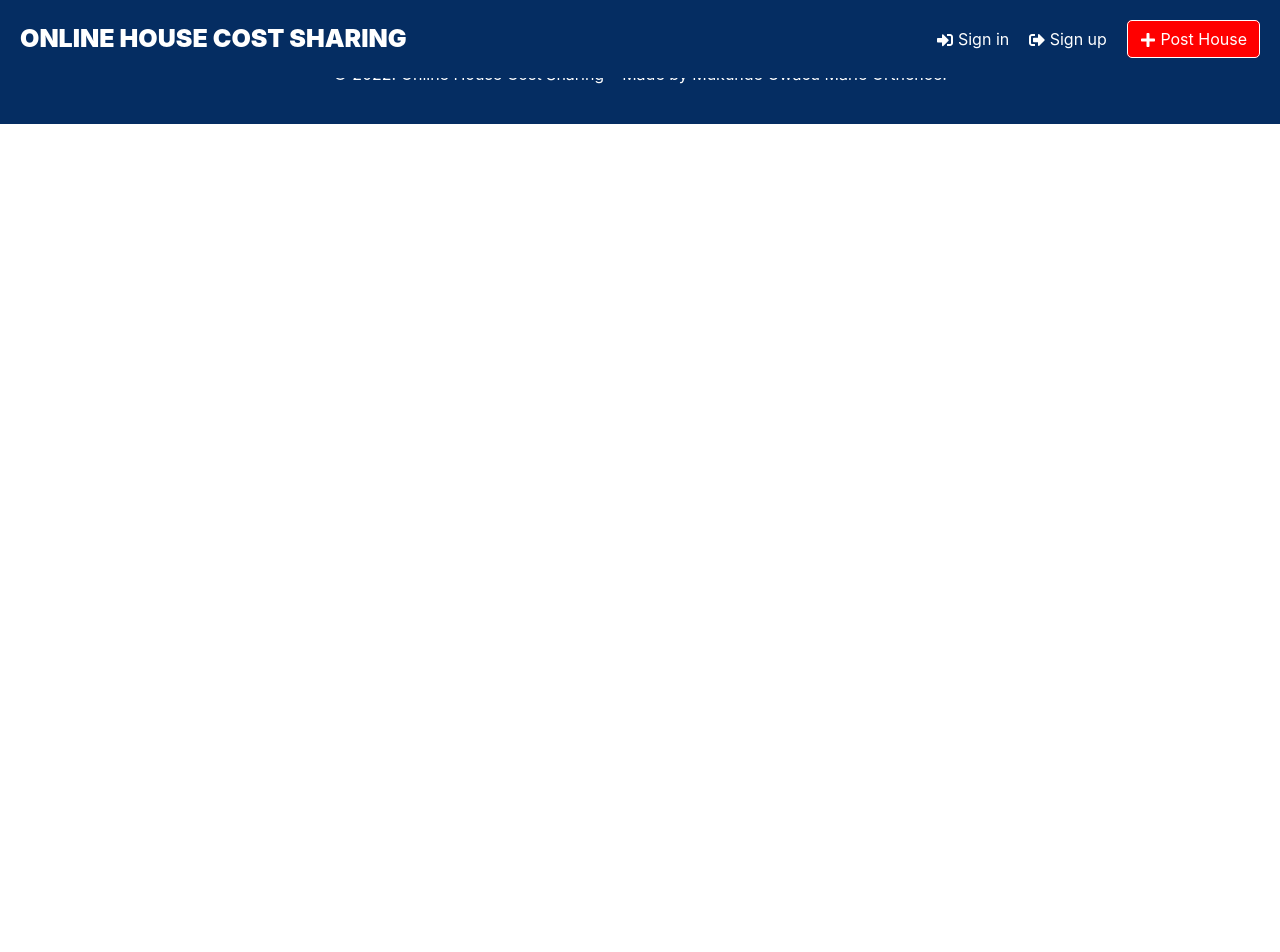
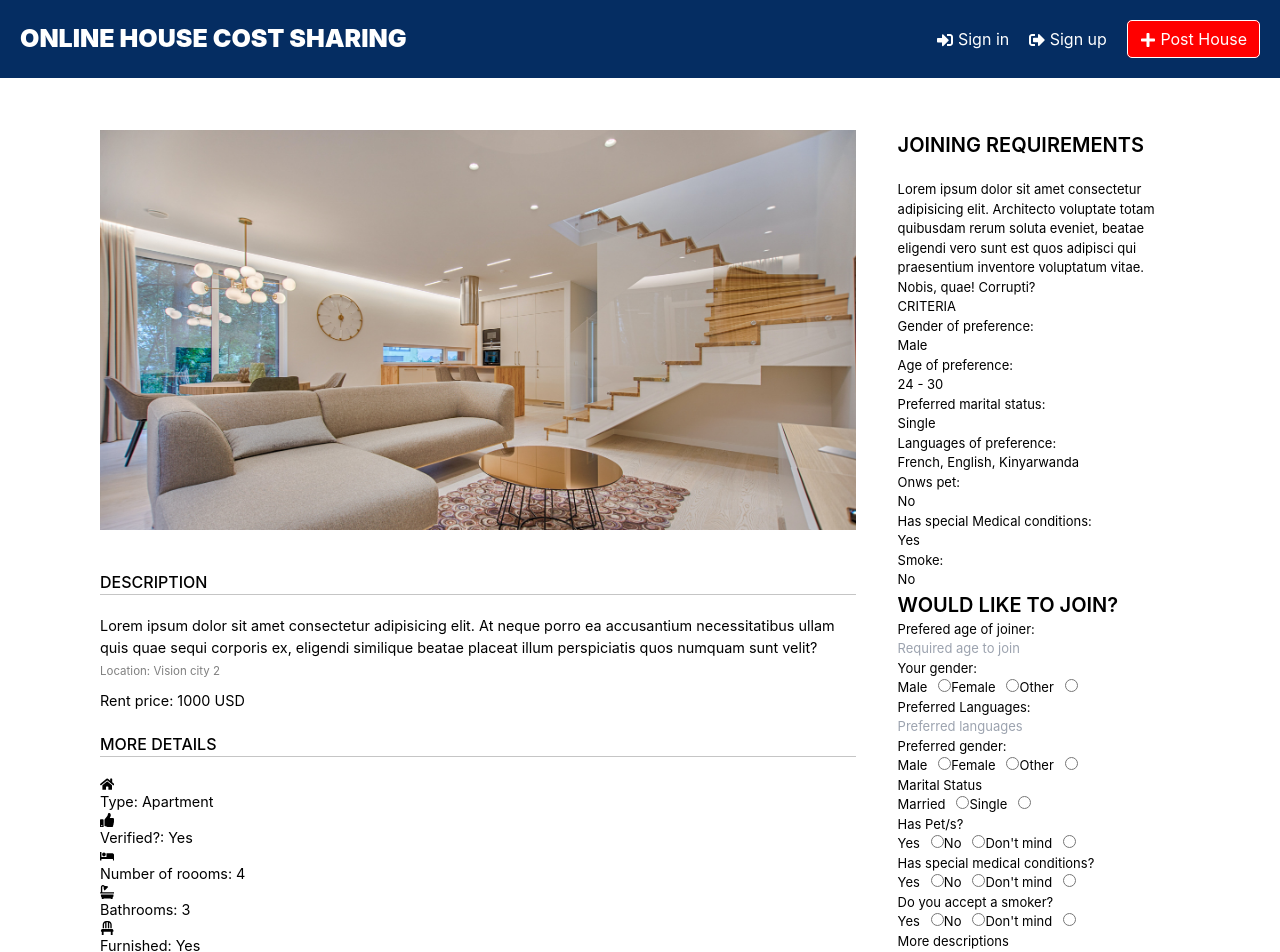
Before and after one commit to hirwajeaneric/online-house-cost-sharing-system, a React (Create React App) app in the folder client/: page /housedetails/1 in a window 1280 px wide. Shown: the top 952 px of the page. Before the commit the page ends 800 px from the top, so only its background shows below. Built offline with nearby package versions, Linux system fonts and the light colour scheme.

Commit message:
House details in progress

```diff
--- a/client/src/App.css
+++ b/client/src/App.css
@@ -3,7 +3,8 @@
 .post-house-container,
 .other-pages-container,
 .signin-signup-forms-container,
-.user-profile-container {
+.user-profile-container,
+.house-detials-container {
     display: flex;
     flex-direction: column;
     justify-content: space-between;
--- a/client/src/App.js
+++ b/client/src/App.js
@@ -40,7 +40,7 @@ function App() {
             <Route path='/' element={<Home />} />
             <Route path='/' element={<OtherPages />} >
               <Route path='housedetails/:id' element={<HouseDetails />} />
-              {/* <Route path='posts' element={<Posts />} /> */}
+              {/* <Route path='post' element={<PostDetails />} /> */}
               <Route path='house/:id' element={<PostDetails />} />
               <Route path='results' element={<SearchResults />} />
 
--- /dev/null
+++ b/client/src/components/house-details/housedetails.css
@@ -0,0 +1,55 @@
+.house-details-container {
+    display: flex;
+    flex-direction: row;
+    justify-content: space-between;
+    align-items: flex-start;
+    flex-wrap: wrap;
+    gap: 20px;
+    width: 100%;
+    padding: 130px 100px 100px;
+}
+
+.house-details-container .join-house-descriptions,
+.house-details-container .house-details {
+    display: flex;
+    flex-direction: column;
+    justify-content: space-between;
+    align-items: flex-start;
+}
+
+.house-details-container .house-details {
+    width: 70%;
+    font-size: 90%;
+}
+
+.house-details-container .join-house-descriptions {
+    width: 28%;
+    padding: 0 20px 20px;
+}
+
+.house-details-container .house-details .house-photo {
+    width: 100%;
+    height: 400px;
+    background-image: url('../../assets/imgs/interior-design.jpg');
+    background-size: cover;
+    background-repeat: no-repeat;
+    margin-bottom: 20px;
+}
+
+.house-details-container h3{
+    font-size: 20px;
+    font-weight: 600;
+}
+
+.house-details-container h1 {
+    font-size: 30px;
+    font-weight: 600;
+    text-align: right;
+}
+
+.house-details-container .house-details .other-house-info h4{
+    border-bottom: 1px solid rgb(197, 197, 197);
+    font-size: 16px;
+    font-weight: 500;
+    margin: 20px 0 20px;
+}
--- a/client/src/components/post-house/PostHouseForm.jsx
+++ b/client/src/components/post-house/PostHouseForm.jsx
@@ -25,6 +25,7 @@ const PostHouseForm = () => {
               <label htmlFor="tenantother">Other</label>
               <input type="radio" name="tenantGender" id="tenantother" />
             </fieldset>
+            <input type="text" name="age" placeholder='Your age' />
             <input type='email' name='email' placeholder='Email address'/>
             <input type="text" name="phonenumber" placeholder='Your phone number' />
         </fieldset>
@@ -54,7 +55,7 @@ const PostHouseForm = () => {
 
         <fieldset className='joining-requirements'>
           <legend className='joining-requirements-legend'>Requirements for joining</legend>
-            <input type='text' name='age' placeholder='Age preference. Format: 18-30'/>
+            <input type='text' name='ageOfJoiner' placeholder='Age preference. Format: 18-30'/>
             <fieldset>
               <legend>Gender</legend>
               <label htmlFor="male">Male</label>
--- a/client/src/components/user-profile/UserHouseDetails.jsx
+++ b/client/src/components/user-profile/UserHouseDetails.jsx
@@ -136,8 +136,12 @@ const UserHouseDetails = () => {
                     <input type="text" name="phoneNumber" placeholder='Your phone number' id="phone" />
                 </div>
                 <div className='input-label-container'>
-                    <label htmlFor='age'>Preferred age: </label>
+                    <label htmlFor='age'>Your age: </label>
                     <input type="number" name="age" placeholder='Your age' id="age" />
+                </div>
+                <div className='input-label-container'>
+                    <label htmlFor='age'>Prefered age of joiner: </label>
+                    <input type="number" name="ageOfJoiner" placeholder='Required age to join' id="age" />
                 </div>
                 <fieldset>
                     <legend>Your gender: </legend>
--- a/client/src/components/user-profile/user-profile.css
+++ b/client/src/components/user-profile/user-profile.css
@@ -84,7 +84,19 @@
 /*POST HOUSE BUTTON*/
 
 .post-house-button {
+    display: flex;
+    flex-direction: column;
+    justify-content: center;
+    text-align: center;
+    align-items: center;
+    padding: 20px;
+    width: 100%;
+    border: 1px dashed black;
+    background-color: rgb(226, 226, 226);
+}
 
+.post-house-button:hover {
+    background-color: rgb(199, 199, 199);
 }
 
 
--- a/client/src/pages/tenantPages/HouseDetails.jsx
+++ b/client/src/pages/tenantPages/HouseDetails.jsx
@@ -1,8 +1,164 @@
 import React from 'react'
+import '../../components/house-details/housedetails.css';
+import { Link } from 'react-router-dom';
+import { FaBath, FaBed, FaChair, FaHome, FaThumbsUp } from 'react-icons/fa';
 
 const HouseDetails = () => {
   return (
-    <div>HouseDetails</div>
+    <div className='house-details-container'>
+
+      <div className='house-details'>
+        {/* <h3 style={{marginBottom: '20px'}}>House Information</h3> */}
+        <div className='house-photo'></div>
+        <div className='other-house-info'>
+          <h4>DESCRIPTION</h4>
+          <p className="house-description">
+            Lorem ipsum dolor sit amet consectetur adipisicing elit. At neque porro ea accusantium necessitatibus ullam quis quae sequi corporis ex, eligendi similique beatae placeat illum perspiciatis quos numquam sunt velit?
+          </p>
+          <p className="location">Location: <span>Vision city 2</span></p>
+          <p className='rent-price'>Rent price: <span>1000 USD</span></p>
+          <h4 className="other-house-descriptions">MORE DETAILS</h4>
+          <div className="more-details">
+            <p className="type"><FaHome /> Type: <span>Apartment</span></p>
+            <p className="verified"><FaThumbsUp /> Verified?: <span>Yes</span></p>
+            <p className="rooms"><FaBed /> Number of roooms: <span>4</span></p>
+            <p className="bathrooms"><FaBath /> Bathrooms: <span>3</span></p>
+            <p className="furniture"><FaChair /> Furnished: <span>Yes</span></p>
+          </div>
+          <h4>CURRENT OCCUPIER</h4>
+          <p className='nameofoccupier'>Name of occupier: <span>John Doe</span></p>
+          <p className='phone-number'>Phone number of occupier: <span>07896273232</span></p>
+          <p className='emailofoccupier'>Email of occupier: <span>firstname@gmail.com</span></p>
+          <p className='genderofoccupier'>Gender: <span>Male</span></p>
+        </div>
+      </div>
+
+      <div className='join-house-descriptions'>
+        <h3 style={{marginBottom: '20px'}}>JOINING REQUIREMENTS</h3>
+        <div className='details'>
+          <p className="description">Lorem ipsum dolor sit amet consectetur adipisicing elit. Architecto voluptate totam quibusdam rerum soluta eveniet, beatae eligendi vero sunt est quos adipisci qui praesentium inventore voluptatum vitae. Nobis, quae! Corrupti?</p>
+          <h4>CRITERIA</h4>
+          <div className='listing-container'>
+            <p className='title'>Gender of preference:</p>
+            <p className='info'>Male</p>
+          </div>
+          <div className='listing-container'>
+            <p className='title'>Age of preference:</p>
+            <p className='info'>24 - 30</p>
+          </div>
+          <div className='listing-container'>
+            <p className='title'>Preferred marital status:</p>
+            <p className='info'>Single</p>
+          </div>
+          <div className='listing-container'>
+            <p className='title'>Languages of preference:</p>
+            <p className='info'>French, English, Kinyarwanda</p>
+          </div>
+          <div className='listing-container'>
+            <p className='title'>Onws pet:</p>
+            <p className='info'>No</p>
+          </div>
+          <div className='listing-container'>
+            <p className='title'>Has special Medical conditions:</p>
+            <p className='info'>Yes</p>
+          </div>
+          <div className='listing-container'>
+            <p className='title'>Smoke:</p>
+            <p className='info'>No</p>
+          </div>
+        </div>
+
+        <h3>WOULD LIKE TO JOIN?</h3>
+        <form>
+          <div className='input-label-container'>
+            <label htmlFor='age'>Prefered age of joiner: </label>
+            <input type="number" name="ageOfJoiner" placeholder='Required age to join' id="age" />
+          </div>
+          <fieldset>
+            <legend>Your gender: </legend>
+            <label htmlFor="pmale">Male &nbsp;&nbsp;
+                <input type="radio" name="tenantGender" id="pmale"/>
+            </label>
+            <label htmlFor="pfemale">Female &nbsp;&nbsp;
+                <input type="radio" name="tenantGender" id="pfemale" />
+            </label>
+            <label htmlFor="pother">Other &nbsp;&nbsp;
+                <input type="radio" name="tenantGender" id="pother" />
+            </label>
+          </fieldset>
+          <div className='input-label-container'>
+            <label htmlFor='languages'>Preferred Languages: </label>
+            <input type="text" name="languages" placeholder='Preferred languages' id="languages" />
+          </div>
+          <fieldset>
+            <legend>Preferred gender: </legend>
+            <label htmlFor="male">Male &nbsp;&nbsp;
+                <input type="radio" name="gender" id="male"/>
+            </label>
+            <label htmlFor="female">Female &nbsp;&nbsp;
+                <input type="radio" name="gender" id="female" />
+            </label>
+            <label htmlFor="other">Other &nbsp;&nbsp;
+                <input type="radio" name="other" id="other" />
+            </label>
+          </fieldset>
+          <fieldset>
+            <legend>Marital Status</legend>
+            <label htmlFor="married">Married &nbsp;&nbsp;
+                <input type="radio" name="maritalStatus" id="married"/>
+            </label>
+            <label htmlFor="single">Single &nbsp;&nbsp;
+                <input type="radio" name="maritalStatus" id="single"/>
+            </label>
+          </fieldset>
+          <fieldset>
+            <legend>Has Pet/s?</legend>
+            <label htmlFor="haspet">Yes &nbsp;&nbsp;
+                <input type="radio" name="hasPet" id="haspet"/>
+            </label>
+            <label htmlFor="hasnopet">No &nbsp;&nbsp;
+                <input type="radio" name="hasPet" id="hasnopet" />
+            </label>
+            <label htmlFor="haspetorno">Don't mind &nbsp;&nbsp;
+                <input type="radio" name="hasPet" id="haspetorno" />
+            </label>
+          </fieldset>
+          <fieldset>
+            <legend>Has special medical conditions?</legend>
+            <label htmlFor="medicalconds">Yes &nbsp;&nbsp;
+                <input type="radio" name="hasSpecialMedicalConditions" id="medicalconds"/>
+            </label>
+            <label htmlFor="nomedicalconds">No &nbsp;&nbsp;
+                <input type="radio" name="hasSpecialMedicalConditions" id="nomedicalconds" />
+            </label>
+            <label htmlFor="hasorno">Don't mind &nbsp;&nbsp;
+                <input type="radio" name="hasSpecialMedicalConditions" id="hasorno" />
+            </label>
+          </fieldset>
+          <fieldset>
+            <legend>Do you accept a smoker?</legend>
+            <label htmlFor="acceptsmoker">Yes &nbsp;&nbsp;
+                <input type="radio" name="smoke" id="acceptsmoker"/>
+            </label>
+            <label htmlFor="noacceptsmoker">No &nbsp;&nbsp;
+                <input type="radio" name="smoke" id="noacceptsmoker" />
+            </label>
+            <label htmlFor="acceptsmokerorno">Don't mind &nbsp;&nbsp;
+                <input type="radio" name="smoke" id="acceptsmokerorno" />
+            </label>
+          </fieldset>
+          <div className='input-label-container'>
+            <label htmlFor="more-descriptions">More descriptions</label>
+            <textarea name='moreDescriptions' id='more-descritions' placeholder='More descriptions'>
+            </textarea>
+          </div>
+          <div className='input-label-container' style={{justifyContent: 'flex-end', alignItems: 'flex-end', marginTop: '20px'}}>
+              <input id='submit-modifications' type="submit" value="Join" />
+          </div>
+        </form>
+      </div>
+
+    </div>
   )
 }
 
```
Also changed, not shown: client/src/components/client-app-home-main/ClientBody.jsx (+6 -6 lines), client/src/components/user-profile/UserHouse.jsx (+18 -11 lines), 2 other files (tests, documents, lock files or other folders).
